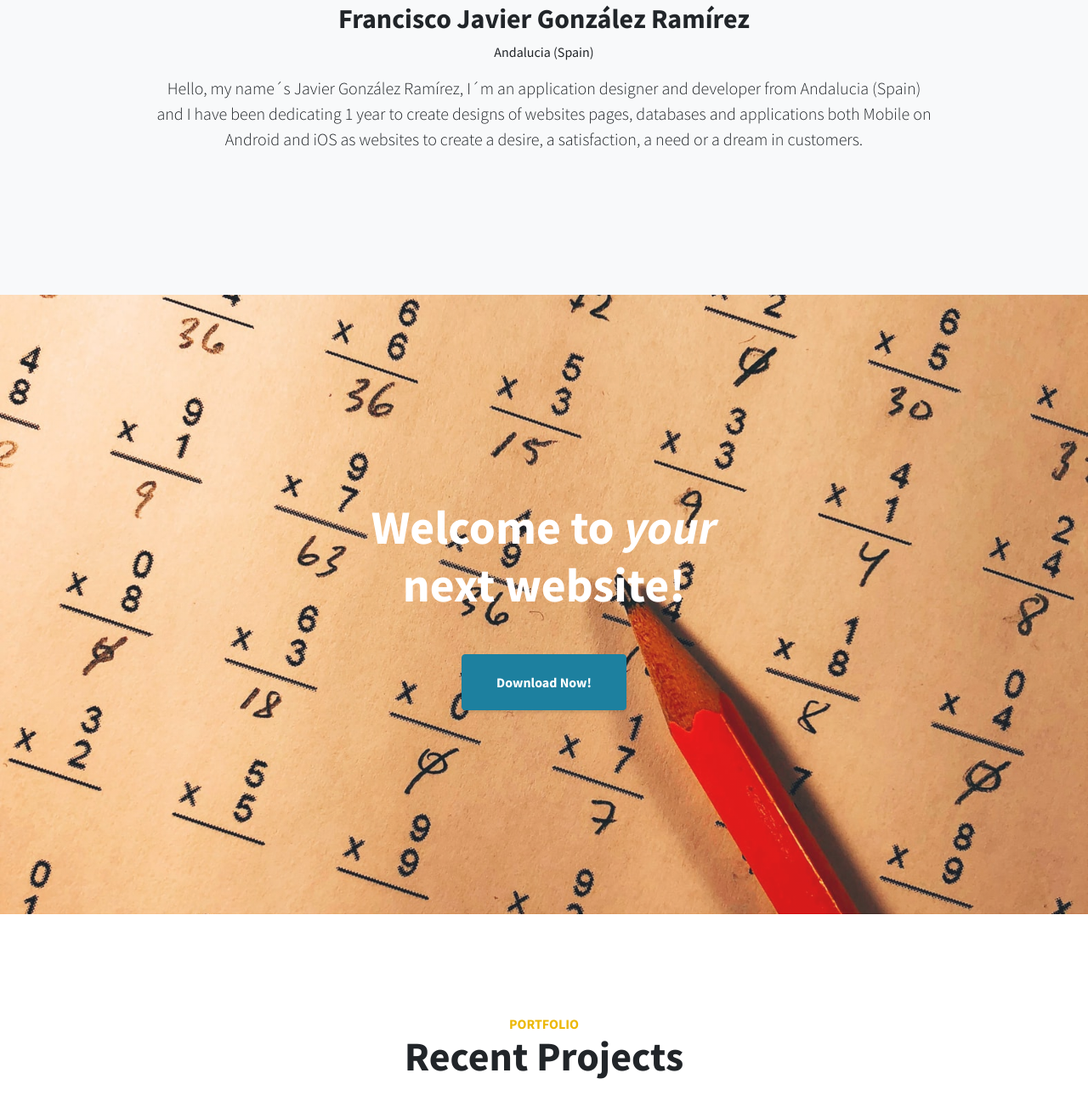
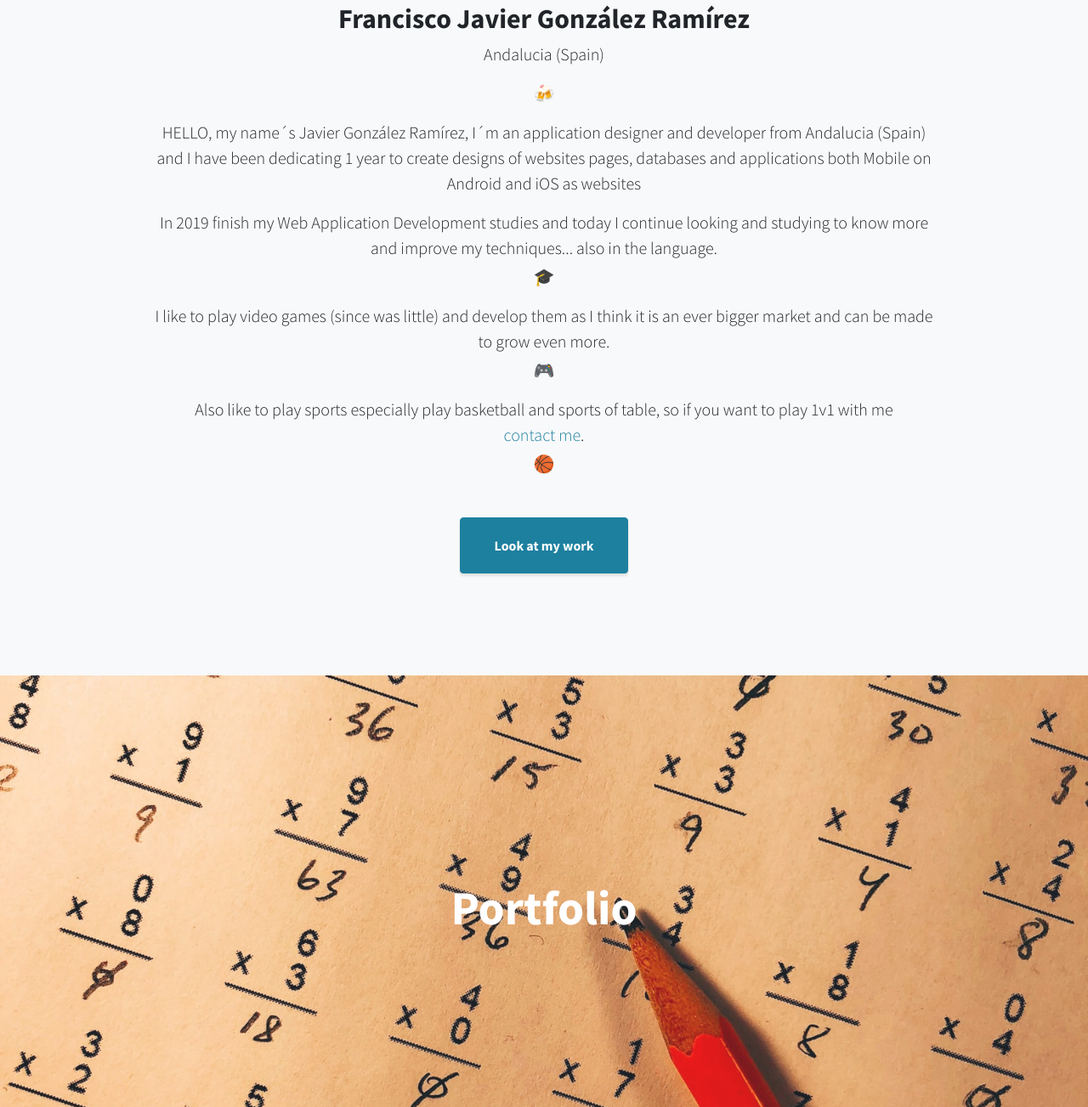
Before and after one commit to JavierGoRa/javiergora.github.io, a plain HTML site: page index.html in a window 1280 px wide. Shown: the part 917-2220 px from the top of the page at 85% size. Drawn offline with Linux system fonts and the light colour scheme.

Commit message:
Fix "about me"

```diff
--- a/index.html
+++ b/index.html
@@ -26,7 +26,7 @@
 <body id="page-top">
 
   <!-- Navigation -->
-  <a class="menu-toggle rounded" href="#">
+  <a class="menu-toggle" href="#">
     <i class="fas fa-bars"></i>
   </a>
   <nav id="sidebar-wrapper">
@@ -67,30 +67,35 @@
       <div class="row">
         <div class="col-lg-10 mx-auto">
           <h2>Francisco Javier González Ramírez</h2>
-          <p>Andalucia (Spain)</p>
-          <p class="lead mb-5">Hello, my name´s Javier González Ramírez, I´m an application designer and developer from Andalucia (Spain) and I have been dedicating 1 year to create designs of websites pages, databases and applications both Mobile on Android and iOS as websites to create a desire, a satisfaction, a need or a dream in customers.
-            <!-- <a href="https://unsplash.com/">Unsplash</a>! --></p>
+          <p class="lead mb-3">Andalucia (Spain)</p>
+          <p class="lead mb-3">🍻</p>
+          <p class="lead mb-3">HELLO, my name´s Javier González Ramírez, I´m an application designer and developer from Andalucia (Spain) and I have been dedicating 1 year to create designs of websites pages, databases and applications both Mobile on Android and iOS as websites</p>
+          <p class="lead mb-1">In 2019 finish my Web Application Development studies and today I continue looking and studying to know more and improve my techniques... also in the language.</p>
+          <p class="lead mb-3">🎓</p>
+          <p class="lead mb-1">I like to play video games (since was little) and develop them as I think it is an ever bigger market and can be made to grow even more.</p>
+          <p class="lead mb-3">🎮</p>
+          <p class="lead mb-0"> Also like to play sports especially play basketball and sports of table, so if you want to play 1v1 with me</p>
+          <p class="lead mb-1"> <a href="mailto:javigoracontact@gmail.com">contact me</a>.</p>
+          <p class="lead mb-5">🏀</p>
+          <a class="btn btn-primary btn-xl js-scroll-trigger" href="#portfolio">Look at my work</a>
         </div>
       </div>
     </div>
   </section>
 
   <!-- Callout -->
-  <section class="callout">
+  <section class="callout" id="portfolio">
     <div class="container text-center">
-      <h2 class="mx-auto mb-5" style="color:white">Welcome to
-        <em>your</em>
-        next website!</h2>
-      <a class="btn btn-primary btn-xl" href="https://startbootstrap.com/template-overviews/stylish-portfolio/">Download Now!</a>
+      <h2 class="mx-auto mb-5" style="color:white">Portfolio</h2>
     </div>
   </section>
 
   <!-- Portfolio -->
-  <section class="content-section" id="portfolio">
+  <section class="content-section">
     <div class="container">
       <div class="content-section-heading text-center">
-        <h3 class="text-secondary mb-0">Portfolio</h3>
-        <h2 class="mb-5">Recent Projects</h2>
+        <h2 class="mb-2">Recent Projects</h2>
+        <p class="text-muted mb-5">Click on windows to go github.</p>
       </div>
       <div class="row no-gutters">
         <div class="col-lg-6">
@@ -122,7 +127,7 @@
             <span class="caption">
               <span class="caption-content">
                 <h2>Tactics Project</h2>
-                <p class="mb-0">Do you remember Final Fantasy Tactics? And if you could play it with friends and compete.</p>
+                <p class="mb-0">In process...</p>
                 <p class="mb-0">Electron JavaScript JSON Node Threejs WebGL</p>
               </span>
             </span>
@@ -171,7 +176,7 @@
               <span class="caption-content">
                 <h2>portfolio</h2>
                 <p class="mb-0">Welcome to redundancy.</p>
-                <p class="mb-0">Bootstrap CSS3 HTML JavaScript</p>
+                <p class="mb-0">Bootstrap CSS3 HTML JavaScript JQuery</p>
               </span>
             </span>
             <img class="img-fluid" src="img/portfolio.png" alt="">
@@ -182,9 +187,9 @@
   </section>
 
   <!-- Call to Action -->
-  <section class="content-section bg-primary text-white">
+  <section class="bg-primary text-white" style="padding-top:20px;padding-bottom:0.1px">
     <div class="container text-center">
-      <h2 class="mb-4">The buttons below are impossible to resist...</h2>
+      <h2 class="mb-4">This portfolio is a demo project </h2>
     </div>
   </section>
 
@@ -210,14 +215,15 @@
           </li>
         </ul>
         <p class="text-muted small mb-0">&copy; Javier González Ramírez 2019</p>
-        <p class="text-muted mb-0">Contact to javigoracontact@gmail.com or javigora97@gmail.com</p>
+        <p class="text-muted mb-0">Contact or feedback this <a href="mailto:javigoracontact@gmail.com"> EMAIL </a> or this <a href="mailto:javigora97@gmail.com">ANOTHER</a> </p>
+        <p class="text-muted"><3</p>
       </div>
     </footer>
   </section>
 
 
   <!-- Scroll to Top Button-->
-  <a class="scroll-to-top rounded js-scroll-trigger" href="#page-top">
+  <a class="scroll-to-top js-scroll-trigger" href="#page-top">
     <i class="fas fa-angle-up"></i>
   </a>
 
```
